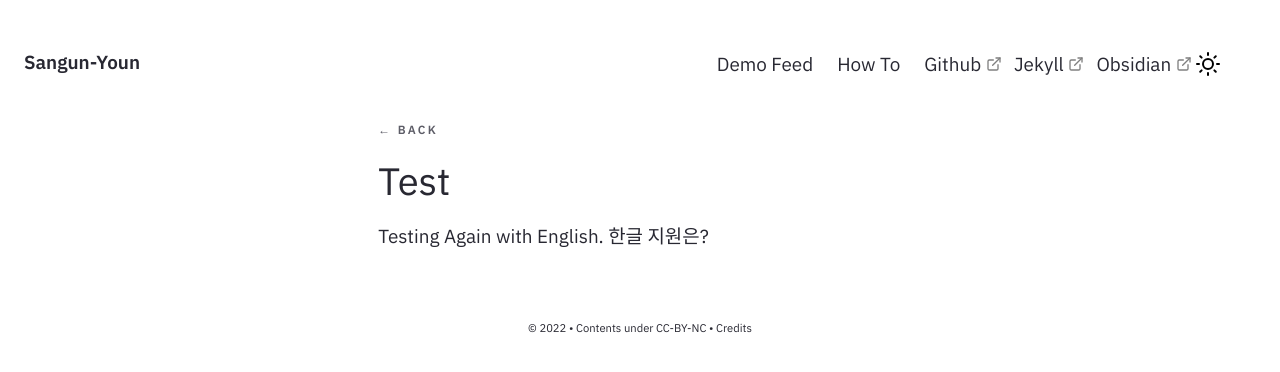
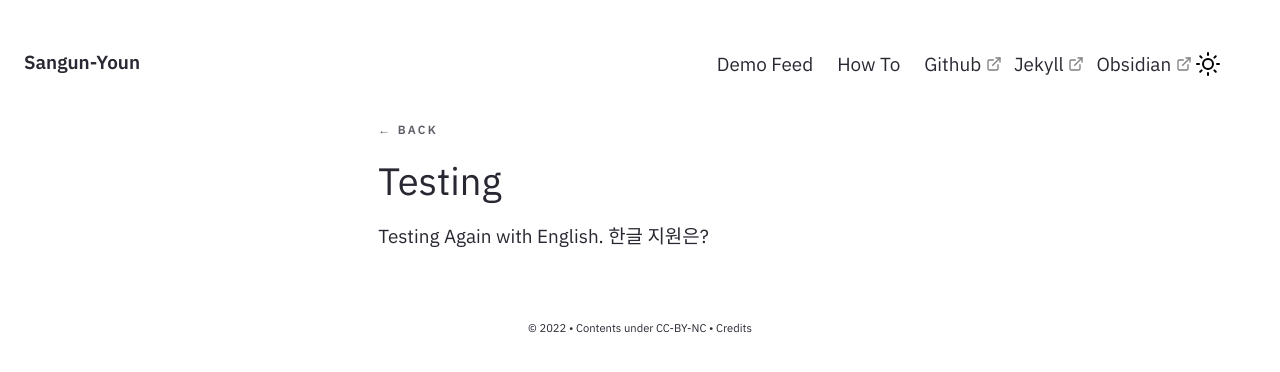
Before and after one commit to ysudream/ysudream.github.io, a Jekyll site: the page built from _notes/Public/Testing.md, in a window 1280 px wide. Shown: the top 372 px of the page. Built offline with Jekyll 4.4.1, drawn with Linux system fonts in a browser that asks for light colours.

Commit message:
autocomplete test

```diff
--- a/_notes/Public/Testing.md
+++ b/_notes/Public/Testing.md
@@ -1,7 +1,8 @@
 ---
-title : Test
-feed: show
+title : Testing
+feed: hide
 date : 09-02-2022
+permalink: /tester
 ---
 
 
```
